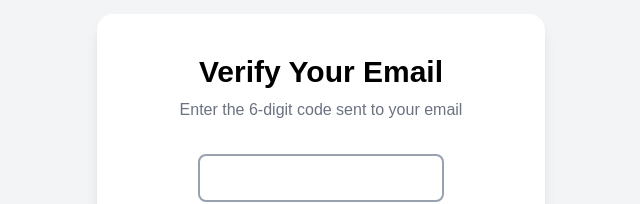
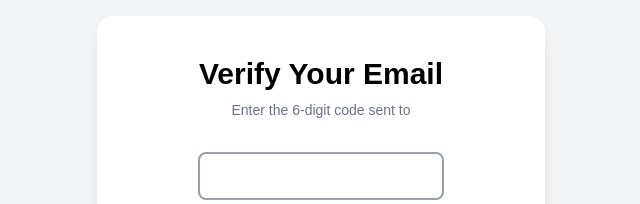
Before and after one commit to radhika-aggarwal/OJ, a React (Vite) app in the folder Frontend/: page /email-verify in a window 1280 px wide. Shown: the part 220-424 px from the top of the page, without its empty margins (319-959 px from the left). Built offline with nearby package versions, Linux system fonts and the light colour scheme; no server answers.

Commit message:
fixed UX for verify email page

```diff
--- a/Frontend/src/pages/EmailVerify.jsx
+++ b/Frontend/src/pages/EmailVerify.jsx
@@ -11,12 +11,15 @@ export default function EmailVerify() {
 
   const navigate = useNavigate();
 
+  const email =
+    location.state?.email || localStorage.getItem('verifyEmail') || '';
+
   const handleSendOtp = async () => {
     setSendingOtp(true);
     setError('');
     try {
       await sendVerifyOTP();
-      toast.success('OTP sent to your email!');
+      toast.success(`OTP sent to your email! ${email}`);
     } catch (err) {
       const msg =
         err.response?.data?.message || err.message || 'Something went wrong';
@@ -58,8 +61,9 @@ export default function EmailVerify() {
       <div className="bg-white rounded-2xl shadow-lg p-10 w-full max-w-md">
         <div className="text-center mb-8">
           <h2 className="text-3xl font-bold mb-2">Verify Your Email</h2>
-          <p className="text-gray-500">
-            Enter the 6-digit code sent to your email
+          <p className="text-gray-500 text-sm mb-6">
+            Enter the 6-digit code sent to{' '}
+            <span className="font-semibold">{email}</span>
           </p>
         </div>
 
--- a/Frontend/src/pages/Signup.jsx
+++ b/Frontend/src/pages/Signup.jsx
@@ -43,6 +43,7 @@ export default function Signup() {
 
       login(response.data.user, response.token);
       toast.success('Account created! Please verify your email.');
+      localStorage.setItem('verifyEmail', email);
       navigate('/email-verify');
     } catch (err) {
       setError(err.message);
```
